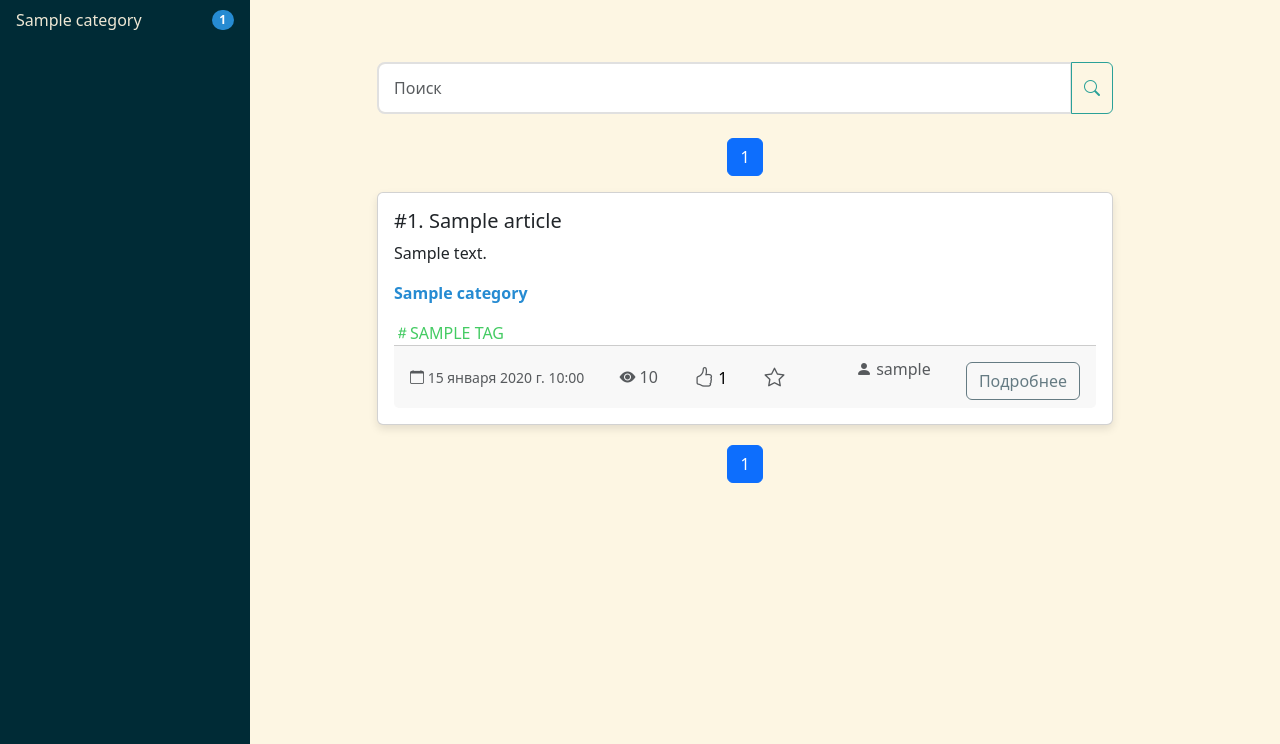
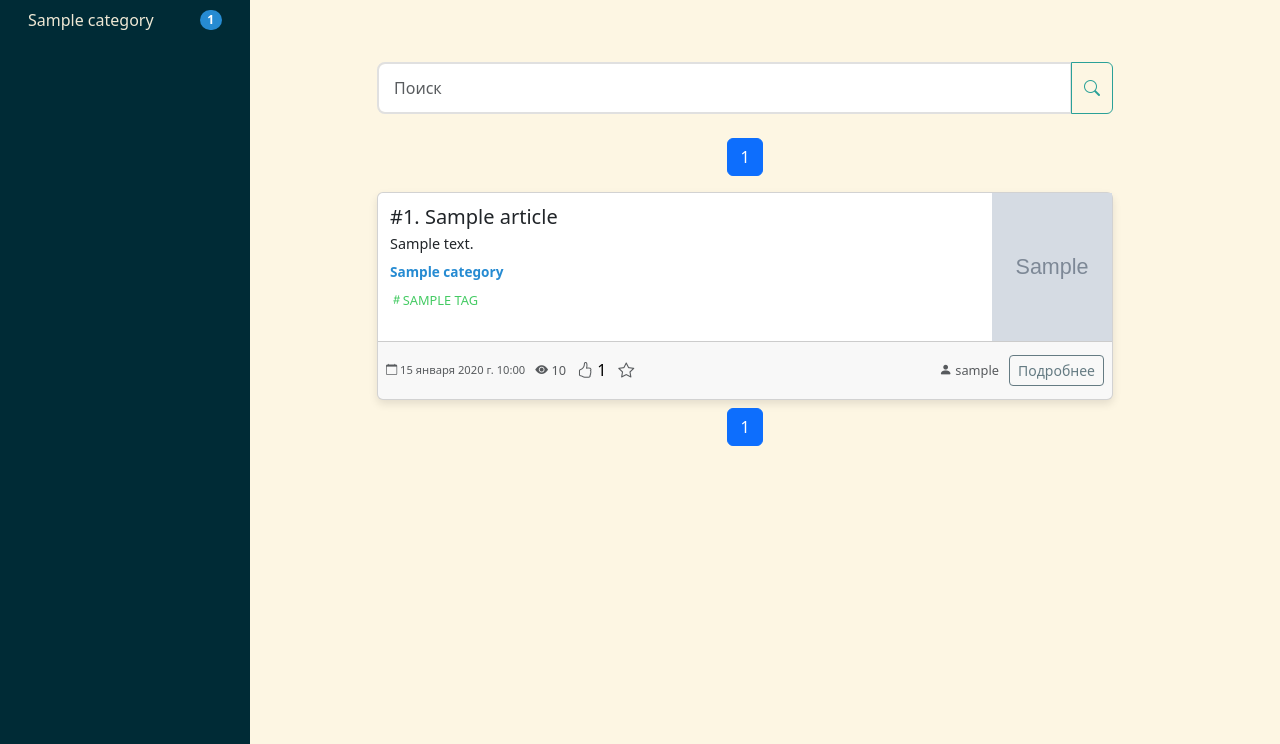
Before and after one commit to AFZhuk63/afz_django_project, a Django app: page /news/tag/1/ in a window 1280 px wide; the page is wider, and only the part inside the window is pictured. Shown: the part 56-800 px from the top of that part. Run offline with Django 5.2, Linux system fonts and the light colour scheme; tables that the repository leaves empty hold one stand-in row (values such as "Sample post"); grey boxes marked "Sample" are stand-in pictures; parts of the project's set-up code (start-up, migrations or seed data) failed here and were passed over.

Commit message:
Мои улучшения, добавил миниатюру изображения, настроил лучшее представление

```diff
--- a/news/templates/include/article_preview.html
+++ b/news/templates/include/article_preview.html
@@ -1,37 +1,61 @@
 {% load customtags %}
-<div class="card card-shadow">
-    <div class="card-body">
-        <h5 class="card-title">#{{ article.id }}. {{ article.title }}</h5>
-        <p class="card-text">{{ article.content|truncatewords:7 }}</p>
-        <p class="card-text"><a href="{% url 'news:get_news_by_category' article.category.id %}" class="text-decoration-none text-primary fw-bold category-link">{{ article.category }}</a></p>
-        {% for tag in article.tags.all %}
-            <a href="{% url 'news:get_news_by_tag' tag.id %}" class="text-decoration-none" style="color: {{ tag|random_color }};"><i class="bi bi-hash"></i>{{ tag.name|upper }}</a>
-        {% endfor %}
-         <div class="card-footer d-flex justify-content-between align-items-center text-muted">
-                <small><i class="bi bi-calendar"></i> {{ article.publication_date }}</small>
-                <span><i class="bi bi-eye-fill"></i> {{ article.views }}</span>
-            <form method="POST" action="{% url 'news:toggle_like' article.id %}" class="d-inline">
+<div class="card card-shadow" style="height: 100%; display: grid; grid-template-rows: auto auto; grid-template-columns: 1fr auto; grid-template-areas:
+    'content thumbnail'
+    'footer footer';">
+
+    <!-- Основное содержимое -->
+    <div class="card-body" style="grid-area: content; min-width: 0; padding: 0.75rem;">
+        <h5 class="card-title mb-1">#{{ article.id }}. {{ article.title }}</h5>
+        <p class="card-text mb-1" style="font-size: 0.9rem;">{{ article.content|truncatewords:7 }}</p>
+        <p class="card-text mb-1">
+            <a href="{% url 'news:get_news_by_category' article.category.id %}" class="text-decoration-none text-primary fw-bold category-link" style="font-size: 0.85rem;">{{ article.category }}</a>
+        </p>
+        <div style="margin-bottom: 0.5rem;">
+            {% for tag in article.tags.all %}
+                <a href="{% url 'news:get_news_by_tag' tag.id %}" class="text-decoration-none" style="color: {{ tag|random_color }}; font-size: 0.8rem;">
+                    <i class="bi bi-hash"></i>{{ tag.name|upper }}
+                </a>
+                {% if not forloop.last %} {% endif %}
+            {% endfor %}
+        </div>
+    </div>
+
+    <!-- Миниатюра -->
+    {% if article.image %}
+    <div class="article-thumbnail" style="grid-area: thumbnail; width: 120px; height: 100%; display: flex; align-items: center; justify-content: center; overflow: hidden; padding: 0;">
+        <img src="{{ article.image.url }}" alt="Миниатюра" style="width: 100%; height: 100%; object-fit: cover;">
+    </div>
+    {% endif %}
+
+    <!-- Подвал -->
+    <div class="card-footer text-muted" style="grid-area: footer; display: flex; align-items: center; justify-content: space-between; gap: 10px; padding: 0.5rem;">
+        <div class="d-flex align-items-center" style="gap: 10px; font-size: 0.8rem;">
+            <small><i class="bi bi-calendar"></i> {{ article.publication_date }}</small>
+            <span><i class="bi bi-eye-fill"></i> {{ article.views }}</span>
+            <form method="POST" action="{% url 'news:toggle_like' article.id %}">
                 {% csrf_token %}
                 <button type="submit" class="btn btn-link p-0 text-black text-decoration-none">
                     {% if article|has_liked:user_ip %}
-                        <i class="bi bi-hand-thumbs-up-fill text-dark fs-5"></i> {{ article.likes.count }}
+                        <i class="bi bi-hand-thumbs-up-fill text-dark fs-6"></i> {{ article.likes.count }}
                     {% else %}
-                        <i class="bi bi-hand-thumbs-up text-muted fs-5"></i> {{ article.likes.count }}
+                        <i class="bi bi-hand-thumbs-up text-muted fs-6"></i> {{ article.likes.count }}
                     {% endif %}
                 </button>
             </form>
-            <form method="POST" action="{% url 'news:toggle_favorite' article.id %}" class="d-inline">
+            <form method="POST" action="{% url 'news:toggle_favorite' article.id %}">
                 {% csrf_token %}
                 <button type="submit" class="btn btn-link p-0 text-black text-decoration-none">
                     {% if article|has_favorited:user_ip %}
-                         <i class="bi bi-star-fill text-warning fs-5"></i>
+                        <i class="bi bi-star-fill text-warning fs-6"></i>
                     {% else %}
-                        <i class="bi bi-star text-muted fs-5"></i>
+                        <i class="bi bi-star text-muted fs-6"></i>
                     {% endif %}
                 </button>
             </form>
-        </p>
-         <p class="card-text"><i class="bi bi-person-fill"></i> {{ article.author|default:'Аноним' }}</p>
-        <a href="{% url 'news:detail_article_by_id' article.id %}" class="btn btn-outline-secondary mt-2">Подробнее</a>
+        </div>
+        <div class="d-flex align-items-center" style="gap: 10px;">
+            <p class="card-text mb-0" style="font-size: 0.8rem;"><i class="bi bi-person-fill"></i> {{ article.author|default:'Аноним' }}</p>
+            <a href="{% url 'news:detail_article_by_id' article.id %}" class="btn btn-outline-secondary btn-sm">Подробнее</a>
+        </div>
     </div>
 </div>
```
